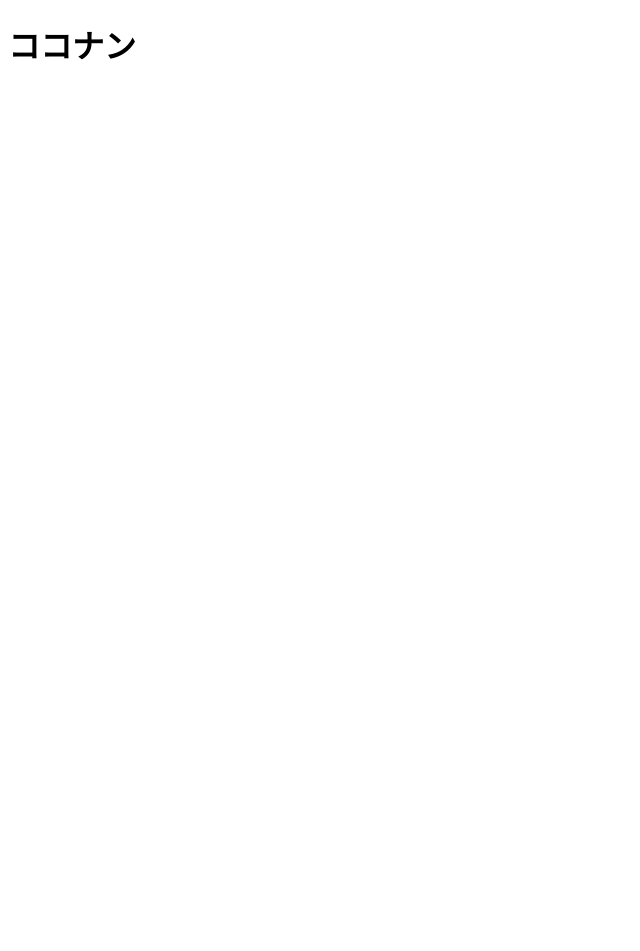
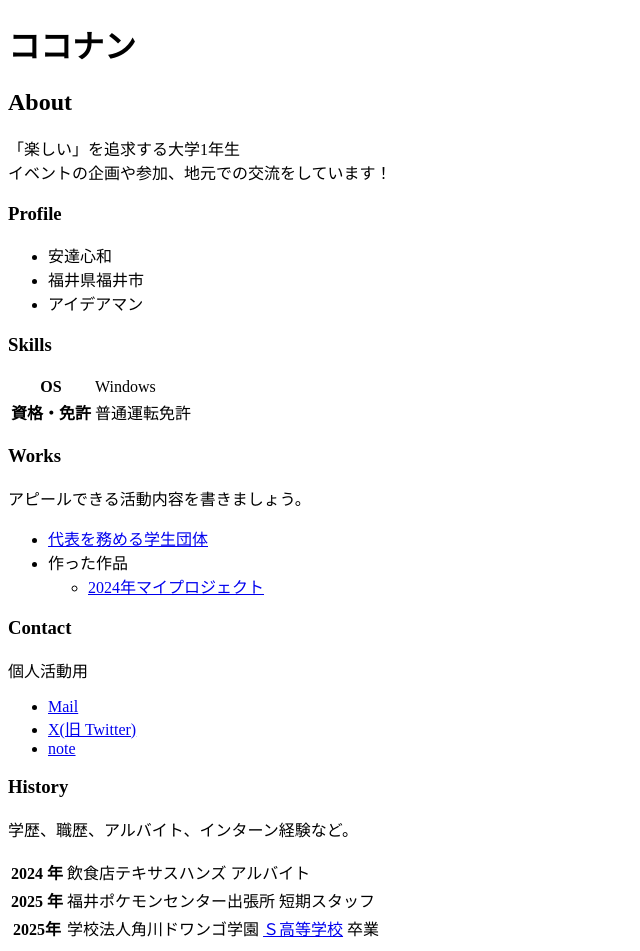
Before and after one commit to kokonann557/kokonan557.github.io, a plain HTML site: page index.html in a window 1280 px wide. Shown: the whole page, without its empty margins (0-640 px from the left). Before the commit the page ends 800 px from the top, so only its background shows below. Drawn offline with Linux system fonts and the light colour scheme.

Commit message:
Update index.html

```diff
--- a/index.html
+++ b/index.html
@@ -7,5 +7,68 @@
   </head>
   <body>
     <h1>ココナン</h1>
+
+    <h2>About</h2>
+    <p>
+      「楽しい」を追求する大学1年生<br>
+      イベントの企画や参加、地元での交流をしています！
+    </p>
+
+    <h3>Profile</h3>
+    <ul>
+      <li>安達心和</li>
+      <li>福井県福井市</li>
+      <li>アイデアマン</li>
+    </ul>
+
+    <h3>Skills</h3>
+    <table>
+      <tr>
+        <th>OS</th>
+        <td>Windows</td>
+      </tr>
+      <tr>
+        <th>資格・免許</th>
+        <td>普通運転免許</td>
+      </tr>
+    </table>
+
+    <h3>Works</h3>
+    <p>アピールできる活動内容を書きましょう。</p>
+    <ul>
+      <li><a href="https://x.com/FUaN296/">代表を務める学生団体</a></li>
+
+      <li>
+        作った作品
+        <ul>
+          <li><a href="file:///C:/Users/akkan/Downloads/%E4%B8%AD%E5%AD%A6%E7%94%9F%E3%81%B8%E3%81%AE%20%E7%AC%AC%E3%82%BC%E3%83%AD%E6%AD%A9%20(1)%20(1).pdf/">2024年マイプロジェクト</a></li>
+        </ul>
+      </li>
+    </ul>
+
+    <h3>Contact</h3>
+    <p>個人活動用</p>
+    <ul>
+      <li><a href="kokonan.riaru@gmail.com">Mail</a></li>
+      <li><a href="https://x.com/kurokuclock">X(旧 Twitter)</a></li>
+      <li><a href="https://note.com/lucky_dietes1596/">note</a></li>
+    </ul>
+
+    <h3>History</h3>
+    <p>学歴、職歴、アルバイト、インターン経験など。</p>
+    <table>
+      <tr>
+        <th>2024 年</th>
+        <td>飲食店テキサスハンズ</a> アルバイト</td>
+      </tr>
+      <tr>
+        <th>2025 年</th>
+        <td>福井ポケモンセンター出張所</a> 短期スタッフ</td>
+      </tr>
+      <tr>
+        <th>2025年</th>
+        <td>学校法人角川ドワンゴ学園 <a href="https://nnn.ed.jp/">Ｓ高等学校</a> 卒業</td>
+      </tr>
+    </table>
   </body>
 </html>
```
